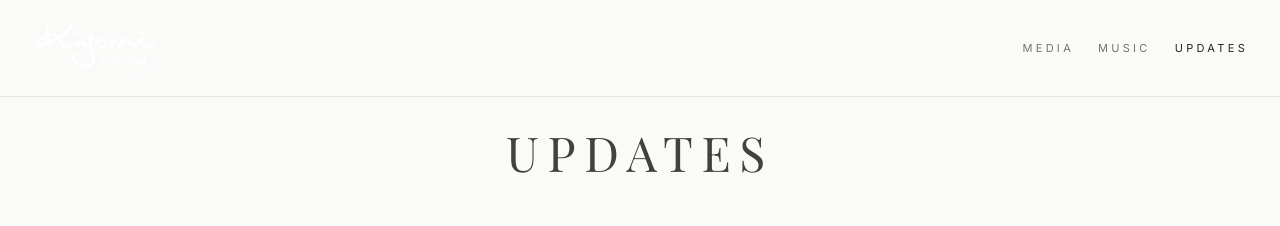
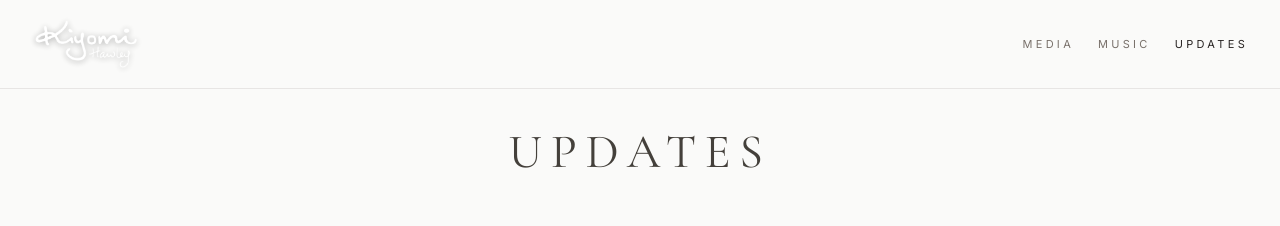
Before and after one commit to hawl3y/ki, a Next.js app: page /updates in a window 1280 px wide. Shown: the top 226 px of the page. Built offline with nearby package versions, Linux system fonts and the light colour scheme.

Commit message:
Changed font and added shadow to logo.

```diff
--- a/app/globals.css
+++ b/app/globals.css
@@ -1,6 +1,6 @@
 @import "tailwindcss";
 
 @theme {
-  --font-display: var(--font-playfair), Georgia, serif;
+  --font-display: var(--font-cormorant), Georgia, serif;
   --font-sans: var(--font-sans), system-ui, sans-serif;
 }
--- a/app/layout.tsx
+++ b/app/layout.tsx
@@ -1,12 +1,12 @@
 import type { Metadata } from "next";
-import { Playfair_Display, Inter } from "next/font/google";
+import { Cormorant_Garamond, Inter } from "next/font/google";
 import Nav from "@/components/layout/Nav";
 import "./globals.css";
 
-const playfair = Playfair_Display({
-  variable: "--font-playfair",
+const cormorant = Cormorant_Garamond({
+  variable: "--font-cormorant",
   subsets: ["latin"],
-  weight: ["400", "500", "600"],
+  weight: ["300", "400", "500"],
 });
 
 const inter = Inter({
@@ -28,7 +28,7 @@ export default function RootLayout({
   return (
     <html
       lang="en"
-      className={`${playfair.variable} ${inter.variable} h-full antialiased`}
+      className={`${cormorant.variable} ${inter.variable} h-full antialiased`}
     >
       <body className="min-h-full flex flex-col bg-stone-50 text-stone-900">
         <Nav />
--- a/components/layout/Nav.tsx
+++ b/components/layout/Nav.tsx
@@ -32,7 +32,7 @@ export default function Nav() {
           alt="Kiyomi Hawley"
           width={160}
           height={40}
-          className="h-14 w-auto"
+          className="h-12 w-auto [filter:drop-shadow(0_1px_3px_rgba(0,0,0,0.35))]"
         />
       </Link>
       <div className="flex items-center gap-6">
```
